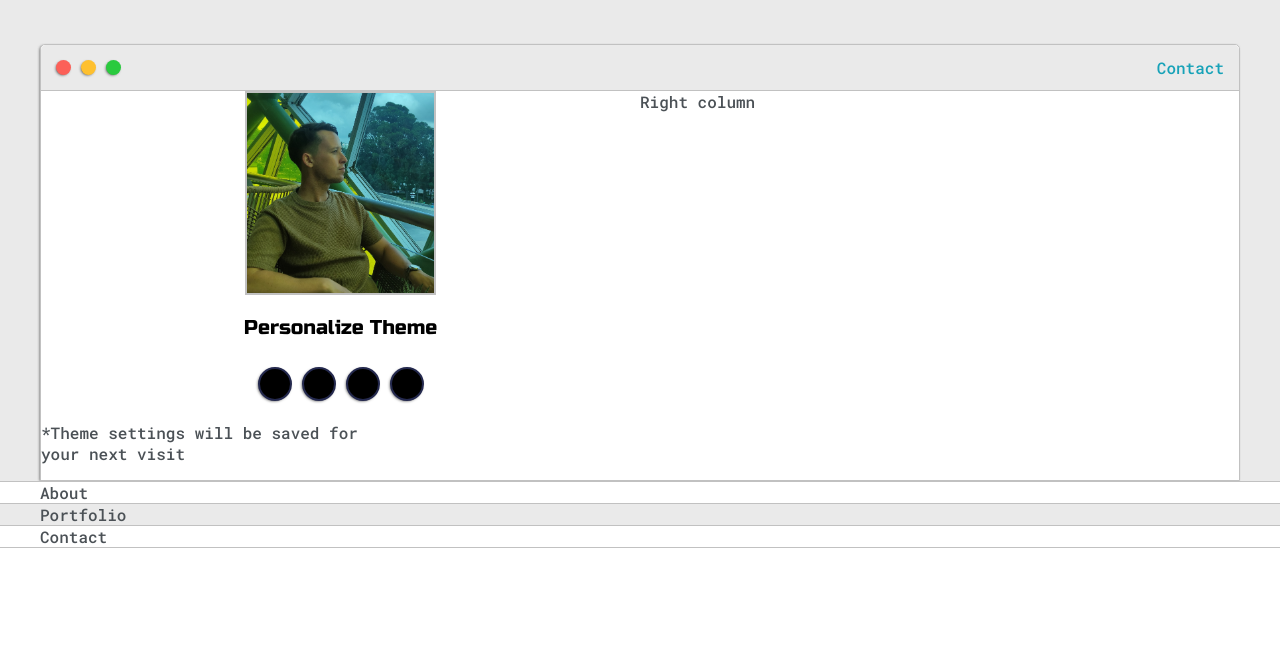
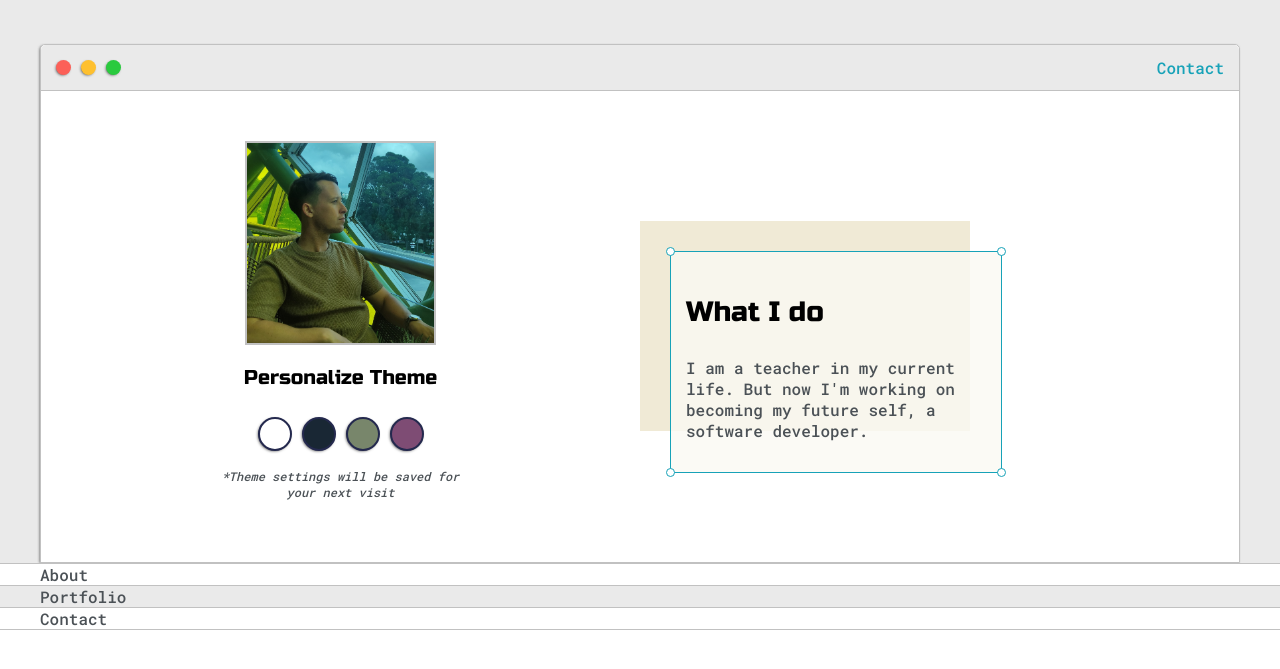
Before and after one commit to DanWinCross/portfolio1, a plain HTML site: page index.html in a window 1280 px wide. Shown: the part 117-786 px from the top of the page. Drawn offline with Linux system fonts and the light colour scheme.

Commit message:
complete introduction section

```diff
--- a/default.css
+++ b/default.css
@@ -10,6 +10,9 @@
     --secondaryText:#4b5156;
 
     --themeDotBorder: #24294e;
+
+    --previewBG: rgb(251, 249, 243, 0.8);
+    --previewShadow: #f0ead6;
 }
 
 /* General styling */
@@ -60,7 +63,7 @@ h6 {font-size: 16px;}
 }
 
 .main-container{
-    width: 1200px;
+    max-width: 1200px;
     margin: 0 auto;
 }
 
@@ -139,11 +142,13 @@ h6 {font-size: 16px;}
     background-color: #2aca3e;
 }
 
-/* Section two styling */
+/* SECTION 2 STYLING */
 
-
+/* Profile picture and theme changer column */
 .left-column{
     grid-area: left-column;
+    padding-top: 50px;
+    padding-bottom: 50px;
 }
 
 #profile-pic{
@@ -175,12 +180,103 @@ h6 {font-size: 16px;}
     cursor: pointer;
 }
 
+.theme-dot:hover{
+    border-width: 5px;
+}
+
+#light-mode{
+    background-color: #fff;
+}
+
+#blue-mode{
+    background-color: #192734;
+}
+
+#green-mode{
+    background-color: #78866b;
+}
+
+#purple-mode{
+    background-color: #7e4c74;
+}
+
+#settings-note{
+    font-size: 12px;
+    font-style: italic;
+    text-align: center;
+}
+
+/* What I do column */
+
 .right-column{
     grid-area: right-column;
+    display: grid;
+    align-content: center;
+
+    padding-top: 50px;
+    padding-bottom: 50px;
 }
 
-@media screen and (max-width: 1200px) {
-    .main-container{
-        width: 95%;
+#preview{
+   background-color: var(--previewShadow);
+   width: 300px;
+   height: 180px;
+   padding-left: 30px;
+   padding-top: 30px;
+}
+
+#preview-shadow{
+    width: 300px;
+    border: 1.5px solid #17a2b8;
+    background-color: var(--previewBG);
+    padding: 15px;
+    position: relative;
+}
+
+.corner{
+   width: 7px;
+   height: 7px;
+   border-radius: 50%;
+   border: 1.5px solid #17a2b8;
+   background-color: #fff;
+   position: absolute;
+}
+
+#corner-tl{
+    top: -5px;
+    right: -5px;
+}
+
+#corner-tr{
+    top: -5px;
+    left: -5px;
+}
+
+#corner-br{
+    bottom: -5px;
+    right: -5px;
+}
+
+#corner-bl{
+    bottom: -5px;
+    left: -5px;
+}
+
+
+
+/* Media queries */
+
+@media screen and (max-width: 800px) {
+    .intro-wrapper{
+        grid-template-columns: 1fr;
+        grid-template-areas:
+            'nav-wrapper'
+            'left-column'
+            'right-column'
+        ;
+    }
+
+    .right-column{
+        justify-content: center;
     }
 }
--- a/index.html
+++ b/index.html
@@ -39,7 +39,16 @@
                     <p id="settings-note">*Theme settings will be saved for<br>your next visit</p>
                 </div>
                 <div class="right-column">
-                    Right column
+                    <div id="preview">
+                        <div id="preview-shadow">
+                            <div id="corner-tl" class="corner"></div>
+                            <div id="corner-tr" class="corner"></div>
+                            <h3>What I do</h3>
+                            <p>I am a teacher in my current life. But now I'm working on becoming my future self, a software developer.</p>
+                            <div id="corner-br" class="corner"></div>
+                            <div id="corner-bl" class="corner"></div>
+                        </div>
+                    </div>
                 </div>
             </div>
         </div>
```
